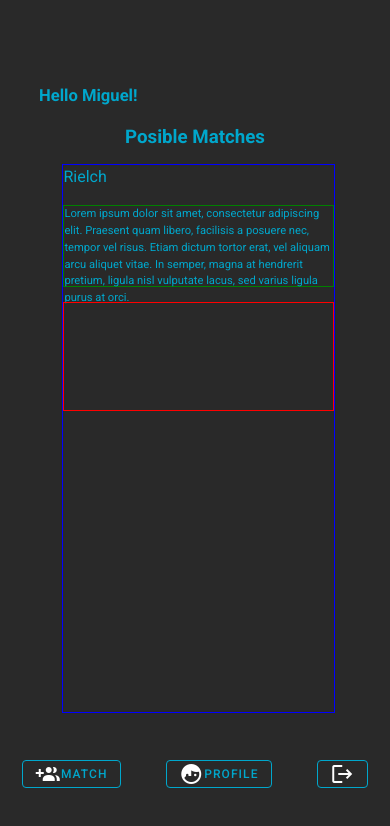
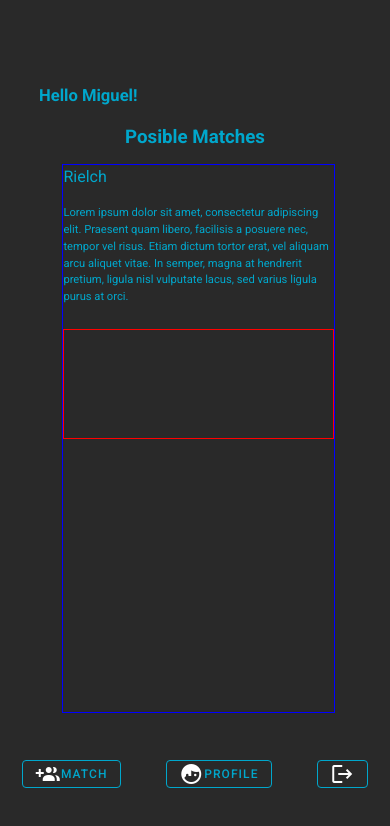
Before and after one commit to Miguel22247/MatchGame, a Vue app: page /home in a window 390 px wide. Shown: the top 826 px of the page. Built offline with nearby package versions, Linux system fonts and the light colour scheme.

Commit message:
last fix for today

```diff
--- a/src/views/Homepage.vue
+++ b/src/views/Homepage.vue
@@ -178,7 +178,6 @@
 		font-size: 70%;
 		color: #00A7CC;
 		text-align: left;
-		border: 1px solid green;
 	}
 
 	.games-1 {
@@ -186,15 +185,7 @@
 		width: 100%;
 		height: 20%;
 		position: absolute;
-		top: 25%;
-	}
-
-	.games-2 {
-		border: 1px solid red;
-		width: 100%;
-		height: 20%;
-		position: absolute;
-		top: 75%;
+		top: 30%;
 	}
 
 	.text-matches {
--- a/src/views/Profile.vue
+++ b/src/views/Profile.vue
@@ -68,7 +68,7 @@
                 <div class="games">
                     <ul>
 						<div class="game-list">
-                            <p class="text-game">Games</p>
+                            <p class="text-game">My Games</p>
 							<v-row  align="center" justify="space-around">
                             <a target="_blank" href="https://steamcommunity.com/app/227300">
 								<v-btn color="#00A7CC" outlined depressed small>
@@ -170,7 +170,7 @@
 	}
 
     .games {
-        width: 50%;
+        width: 25%;
         height: 40%;
         justify-content: space-between;
         position: absolute;
@@ -254,12 +254,12 @@
 	}
 
     .games {
-        width: 50%;
+        width: 30%;
         height: 40%;
         justify-content: space-between;
         position: absolute;
         top: 35%;
-        left: 3%;
+        left: 8%;
         color: #00A7CC;
         font-size: 18px;
         text-align: center;
```
